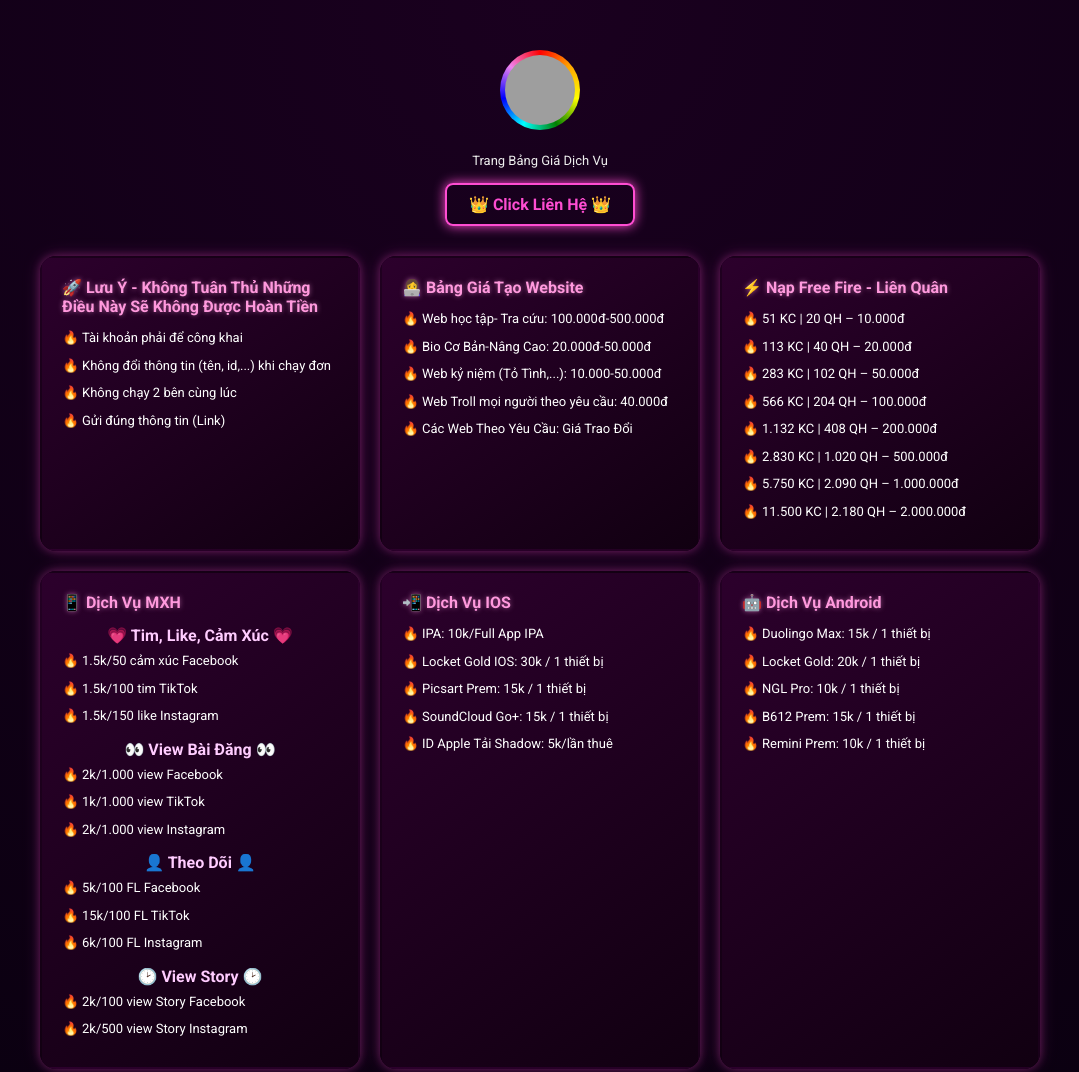
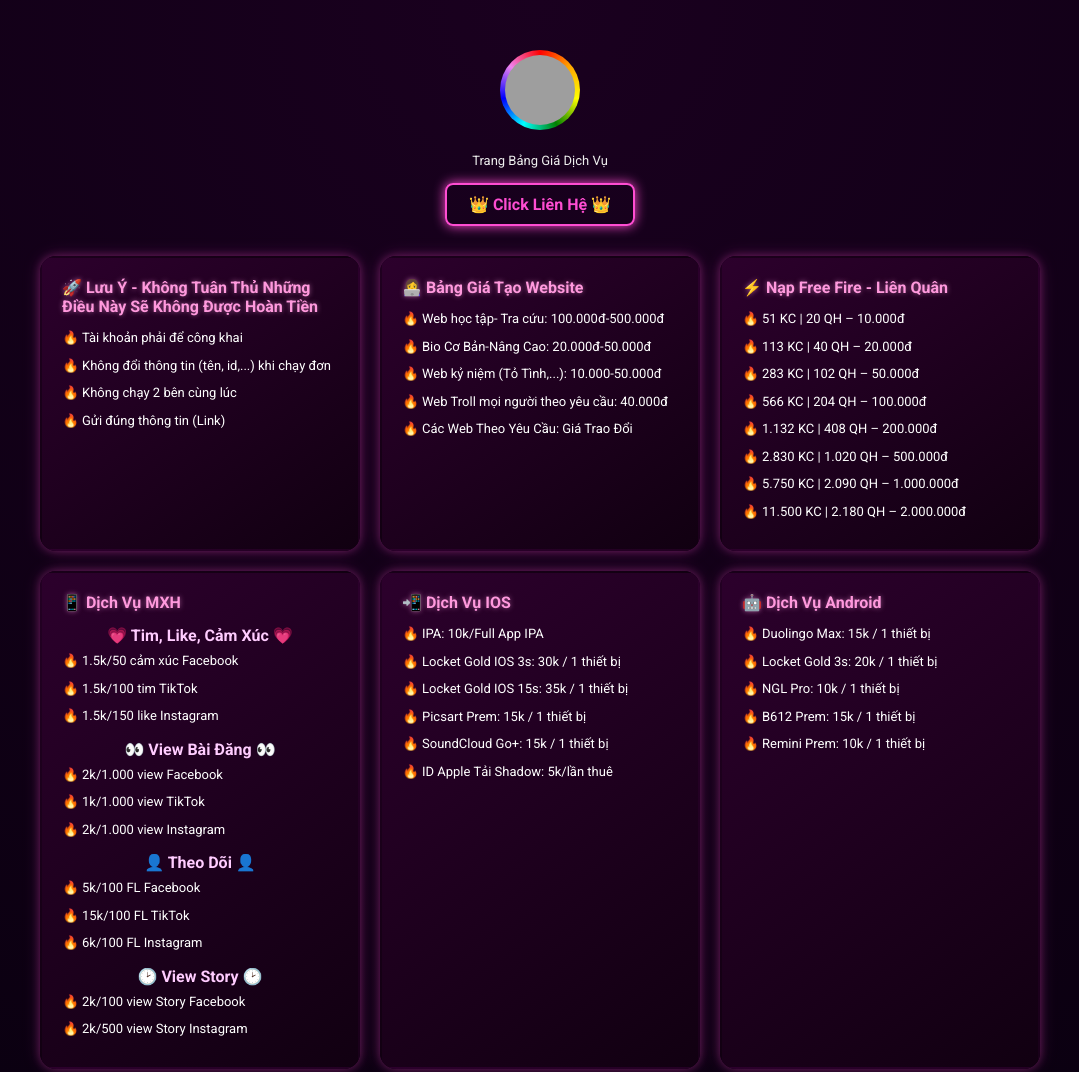
Before and after one commit to trongNghia1759/banggia, a plain HTML site: page index.html in a window 1280 px wide. Shown: the top 1072 px of the page, without its empty margins (100-1179 px from the left). Drawn offline with Linux system fonts and the light colour scheme; grey boxes are pictures that could not be loaded.

Commit message:
Add files via upload

```diff
--- a/index.html
+++ b/index.html
@@ -357,7 +357,8 @@ li {
     <h3>📲 Dịch Vụ IOS</h3>
     <ul>
       <li>IPA: 10k/Full App IPA</li>
-      <li>Locket Gold IOS: 30k / 1 thiết bị</li>
+      <li>Locket Gold IOS 3s: 30k / 1 thiết bị</li>
+      <li>Locket Gold IOS 15s: 35k / 1 thiết bị</li>
       <li>Picsart Prem: 15k / 1 thiết bị</li>
       <li>SoundCloud Go+: 15k / 1 thiết bị</li>
       <li>ID Apple Tải Shadow: 5k/lần thuê</li>
@@ -369,7 +370,7 @@ li {
     <h3>🤖 Dịch Vụ Android</h3>
     <ul>
       <li>Duolingo Max: 15k / 1 thiết bị</li>
-      <li>Locket Gold: 20k / 1 thiết bị</li>
+      <li>Locket Gold 3s: 20k / 1 thiết bị</li>
       <li>NGL Pro: 10k / 1 thiết bị</li>
       <li>B612 Prem: 15k / 1 thiết bị</li>
       <li>Remini Prem: 10k / 1 thiết bị</li>
```
